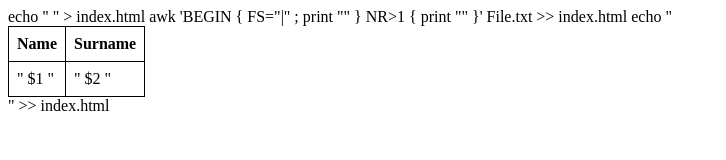
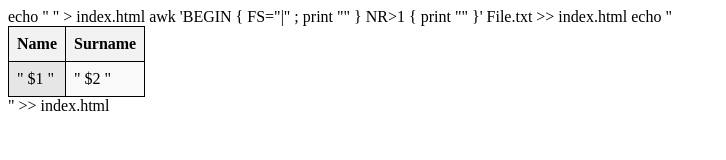
Before and after one commit to amittanwar777/documents, a plain HTML site: page Index.html in a window 1280 px wide. Shown: the whole page, without its empty margins (0-726 px from the left). Drawn offline with Linux system fonts and the light colour scheme.

Commit message:
Update Index.html

```diff
--- a/Index.html
+++ b/Index.html
@@ -1,4 +1,3 @@
-
 echo "<html>
 <head>
 <title>Index</title>
@@ -11,6 +10,18 @@ th, td {
   border: 1px solid black;
   padding: 8px;
 }
+
+th {
+  background-color: #f2f2f2;
+}
+
+td:nth-child(even) {
+  background-color: #f9f9f9;
+}
+
+td:nth-child(odd) {
+  background-color: #e6e6e6;
+}
 </style>
 </head>
 <body>
```
